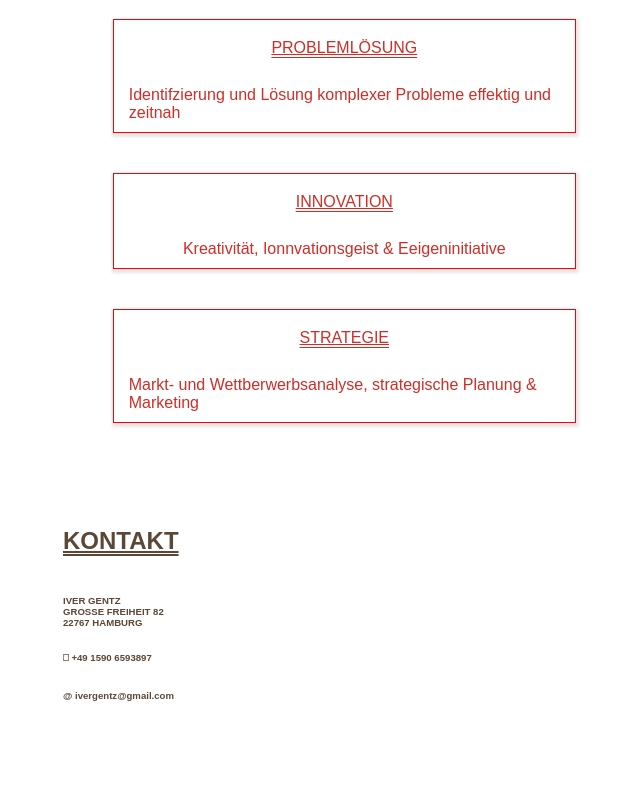
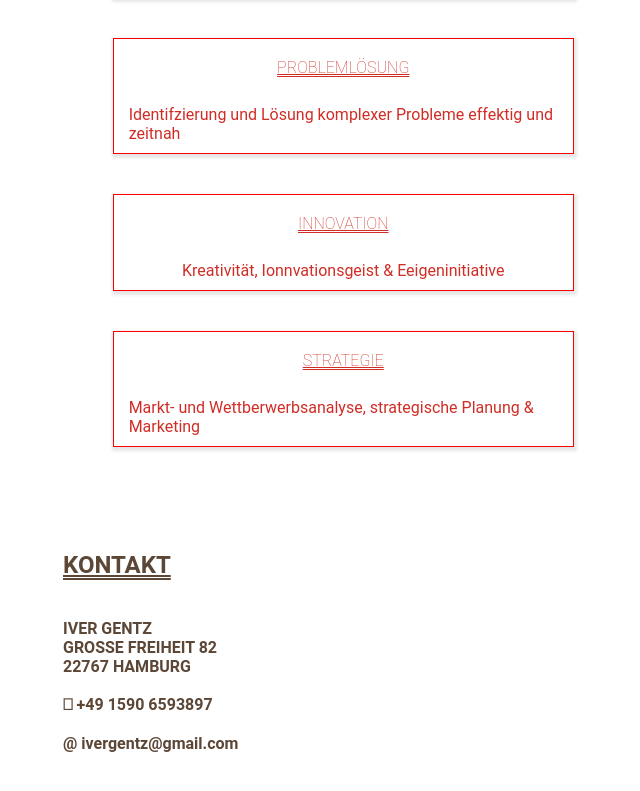
Before and after one commit to ivergentz/applicationiver, a React (Create React App) app: page / in a window 1280 px wide. Shown: the part 1681-2472 px from the top of the page, without its empty margins (177-817 px from the left). Built offline with nearby package versions, Linux system fonts and the light colour scheme.

Commit message:
changed font and styling in contact

```diff
--- a/src/GlobalStyles.js
+++ b/src/GlobalStyles.js
@@ -15,7 +15,8 @@
 
   body {
     flex-direction: column;
-    font-family: sans-serif;
+    font-family: Roboto, sans-serif;
+
 
   }
 `
--- a/src/components/Contact.js
+++ b/src/components/Contact.js
@@ -55,12 +55,12 @@
   a {
     text-decoration: none;
     cursor: pointer;
-    font-size: 0.6rem;
+    font-size: 1rem;
     background: none;
   }
 
   p {
-    font-size: 0.6rem;
+    font-size: 1rem;
     background: none;
     text-transform: uppercase;
   }
--- a/src/components/VideoPlayer.js
+++ b/src/components/VideoPlayer.js
@@ -64,7 +64,6 @@
   }
   p {
     text-align: justify;
-    letter-spacing: -1px;
     padding: 0 0 5vh 0;
     padding: 4vh;
   }
```
